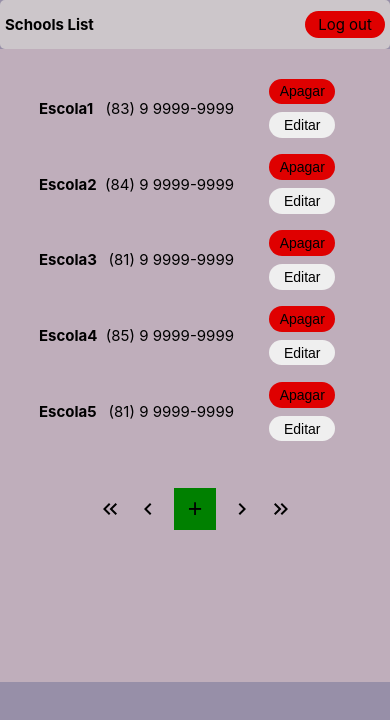
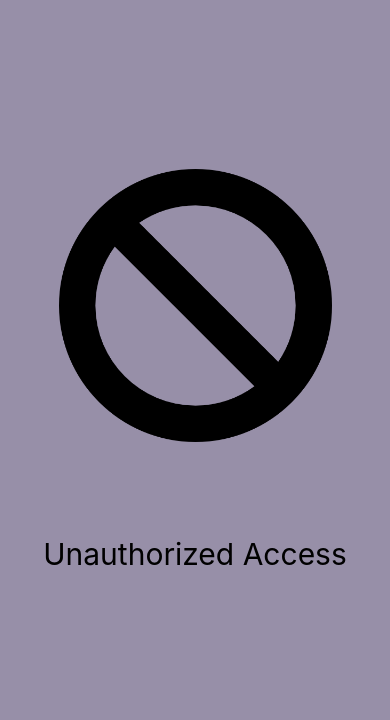
Before and after one commit to JoseLucasapp/school-website, a React (Create React App) app: page / in a window 390 px wide. Shown: the top 720 px of the page. Built offline with nearby package versions, Linux system fonts and the light colour scheme; the HTML template or start-up script is replaced by a standard one.

Commit message:
feat: unauthorized page

```diff
--- a/src/App.js
+++ b/src/App.js
@@ -1,11 +1,12 @@
 import './App.css';
 import Home from './pages/home';
 import Login from './pages/login';
+import Unauthorized from './pages/unauthorized';
 
 function App() {
   return (
     <div className="App">
-      <Home user="ADMIN" />
+      <Unauthorized />
     </div>
   );
 }
--- a/src/components/list/index.css
+++ b/src/components/list/index.css
@@ -36,6 +36,7 @@ li div {
     flex-direction: row;
     justify-content: space-between;
     width: 30vw;
+    cursor: pointer;
 }
 
 .list-div2 {
--- /dev/null
+++ b/src/pages/unauthorized/index.css
@@ -0,0 +1,41 @@
+.unau-main {
+    background-color: var(--color2);
+    width: 100vw;
+    height: 100vh;
+    display: flex;
+    flex-direction: column;
+    align-items: center;
+    justify-content: center;
+}
+
+.unau-icon {
+    width: 80vw;
+    height: 60vh;
+}
+
+.unau-icon img {
+    width: 30%;
+}
+
+.unau-text {
+    width: 80vw;
+    height: 20vh;
+    font-size: 50px;
+}
+
+@media (max-width: 1000px) {
+
+    .unau-icon {
+        width: 100vw;
+        height: 40vh;
+    }
+
+    .unau-icon img {
+        width: 70%;
+    }
+
+    .unau-text {
+        font-size: 30px;
+        width: 100vw;
+    }
+}
--- /dev/null
+++ b/src/pages/unauthorized/index.jsx
@@ -0,0 +1,18 @@
+import React from "react";
+import "./index.css"
+import DoNotTouchIcon from '@mui/icons-material/DoNotTouch';
+
+const Unauthorized = () => {
+    return (
+        <div className="unau-main">
+            <div className="unau-icon">
+                <img src={process.env.PUBLIC_URL + 'unauthorized.png'} alt="" />
+            </div>
+            <div className="unau-text">
+                <p>Unauthorized Access</p>
+            </div>
+        </div>
+    )
+}
+
+export default Unauthorized
```
Also changed, not shown: public/1179.jpg (added), public/unauthorized.png (added).
